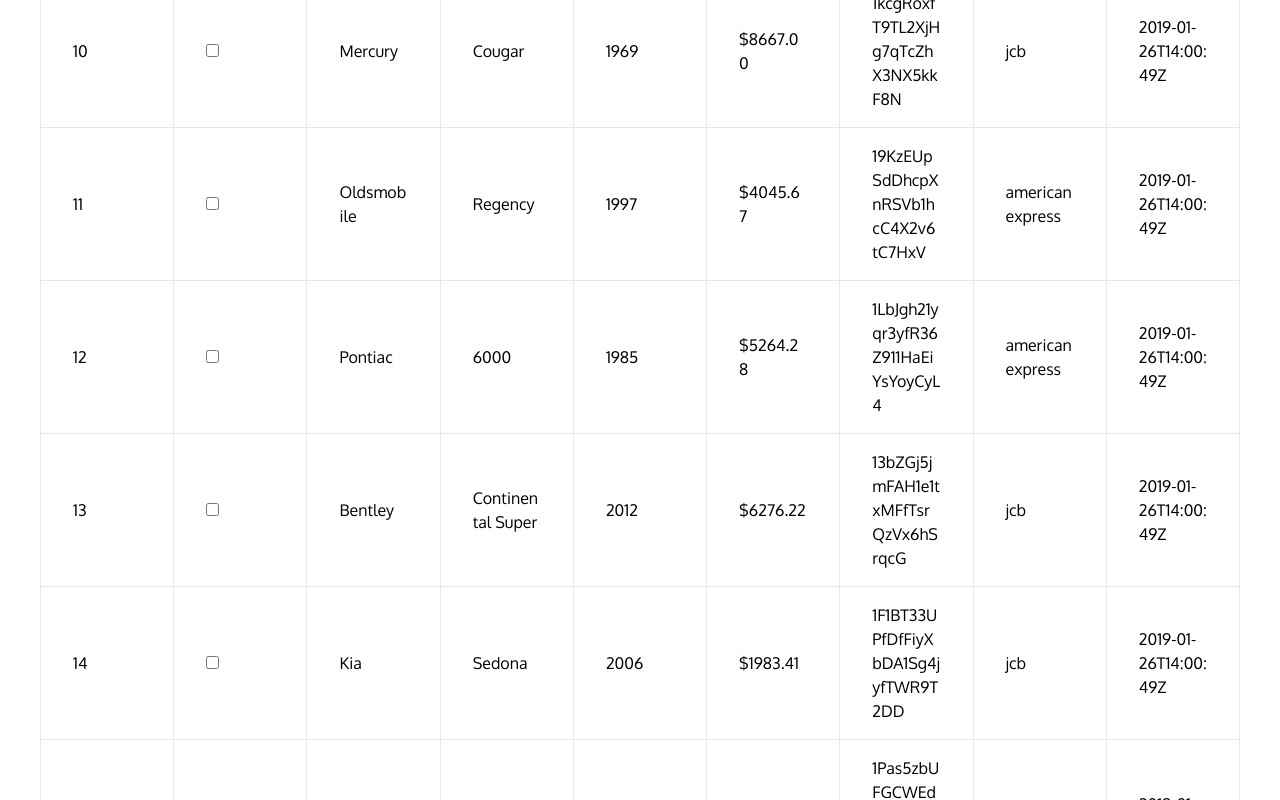
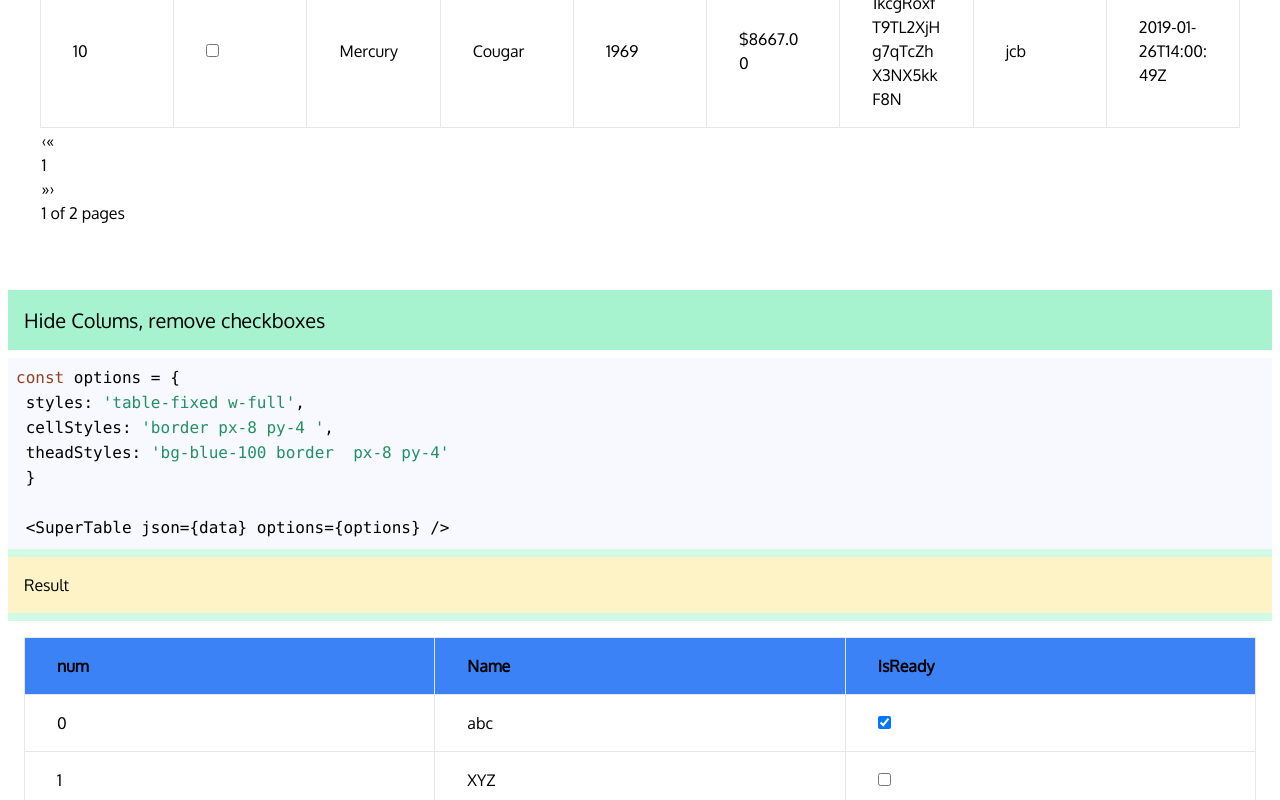
Before and after one commit to sajrashid/React-Dynamic-Json-Table, a React (Create React App) app in the folder hookstest/: page /simple in a window 1280 px wide. Shown: the part 3080-3880 px from the top of the page. Built offline with nearby package versions, Linux system fonts and the light colour scheme; a web font is replaced by a local one.

Commit message:
added paging reducer actions

```diff
--- a/hookstest/src/components/supertable/Table.js
+++ b/hookstest/src/components/supertable/Table.js
@@ -5,32 +5,37 @@
 import Rows from './children/rows'
 import { TableReducer } from './tableReducer'
 import Thead from './children/thead'
+import Pager from './children/pager'
 
 export default React.memo(function Table(props) {
     // setup initial state
     const options = props.options || {}
-    const  json =  props.json || []
-    const sortDirection ='asc'
-    const initialState = { json: json, jsonCopy:json, options: options, selectedRow:{},sortDirection:sortDirection }
+    const json = props.json || []
+    const sortDirection = 'asc'
+    const pagerInput=1
+    const pageNo=1
+    const pagerIcons = options.pagerIcons || { first: '&lsaquo;', previous: '&laquo;', next: '&raquo', last: '&rsaquo;' }
+    const pageSize = options.pageSize || 10
+    const totalpages=(Math.ceil(json.length / pageSize))
+    const initialState = { json: json, jsonCopy: json, options: options, selectedRow: {},
+     sortDirection: sortDirection, pagerInput:pagerInput, pageSize:pageSize,totalpages:totalpages,
+     pageNo:pageNo, pagerIcons:pagerIcons}
     const [state, dispatch] = useReducer(TableReducer, initialState)
 
-    // set up pager
-    const pageSize = options.pageSize || 10
-    const pagerIcons = options.pagerIcons || { first: '&lsaquo;', previous: '&laquo;', next: '&raquo', last: '&rsaquo;' }
 
     //run once
-    useEffect(()=>{
-        if(options.pageable && json.length > 0 ){
-
+    useEffect(() => {
+        if (options.pageable && json.length > 0) {
+            dispatch({ type:ACTIONS.INITIALSTATE, payload: { pageable: true } })
             //    updateJson(paginate(json || [], pageSize, 0))
             //   updateTotalPages(Math.ceil(json.length / pageSize))
 
-        }else if (json.length > 0){
+        } else if (json.length > 0) {
 
             //  updateJson(json);
             //  updateTotalPages(Math.ceil(json.length / pageSize))
         }
-    },[options.pageable,json.length])
+    }, [options.pageable, json.length])
 
     const styles = options.tableCss || ''
     const cssClasses = ` ${styles}`
@@ -52,6 +57,9 @@
                 <tbody>
                     <Rows className={cssClasses} rowClick={rowClick} state={state} dispatch={dispatch} />
                 </tbody>
+                <tfoot>
+                    <tr>{options.pageable && <td style={{ minWidth: '200px' }}><div className='pagerDiv' > <Pager state={state} dispatch={dispatch} pagerIcons={pagerIcons} totalpages={totalpages} pagerInput={pagerInput} pageNo={pageNo}   /></div></td>}</tr>
+                </tfoot>
             </table>
         </DataProvider.Provider>
 
--- a/hookstest/src/components/supertable/actions.js
+++ b/hookstest/src/components/supertable/actions.js
@@ -1,5 +1,5 @@
 export const ACTIONS={
-    INITIAL:'initial',
+    INITIALSTATE:'initialState',
     SELECTEDROW:'selectedRow',
     SORT:'sort',
     FIRST:'first',
--- a/hookstest/src/components/supertable/children/pager.js
+++ b/hookstest/src/components/supertable/children/pager.js
@@ -1,31 +1,46 @@
 import { useCustomContext  } from '../customContext';
 import React from "react";
 import helper from "../helpers/helper"
+import { ACTIONS } from '../actions';
 
-const Pager = props => {
+function Pager ({ state, dispatch }) {
     const handleFocus = (e) => e.target.select();
-    const { pageNo, pagerDispatch } = useCustomContext ()
+
+    function handlePagingClick(e){
+        let buttonName=e.currentTarget.id.toString().toUpperCase()
+        dispatch({type:ACTIONS[buttonName]})
+    }
+    const pagingInputChange = (e) => {
+        e.preventDefault()
+        const el = e.currentTarget
+        let inputValue = parseInt(el.value)
+        if ((inputValue < state.totalpages + 1) && (inputValue > 0)) {
+        }
+
+        e.target.select();
+    }
+
     const createPager = () => {
-        let arr = Object.keys(props.pagerIcons)
+        let arr = Object.keys(state.pagerIcons)
 
         return arr.map((key, index) => {
-            const html = props.pagerIcons[key]
+            const html = state.pagerIcons[key]
 
-            if (index === 2) {
+            if ( index === 2) {
                return <React.Fragment key={index}>
-                    <div><input onFocus={handleFocus} onChange={props.pagingInputChange} value={props.pagerInput} type="number" /></div>
-                    <button id={key} onClick={()=>pagerDispatch({type:'next'})} dangerouslySetInnerHTML={helper.createMarkup(html)}></button>
+                    <div><input onFocus={handleFocus} onChange={pagingInputChange} value={state.pagerInput} type="number" /></div>
+                    <button id={key} onClick={handlePagingClick} dangerouslySetInnerHTML={helper.createMarkup(html)}></button>
                 </React.Fragment>
             }
 
             if (index === 3) {
                return <React.Fragment key={index}>
-                    <button id={key} onClick={props.pagingClick} dangerouslySetInnerHTML={helper.createMarkup(html)}></button>
-                    <div className='pageCounter'>{props.pageNo}&nbsp;of&nbsp;{props.totalpages}&nbsp;pages</div>
+                    <button id={key} onClick={handlePagingClick} dangerouslySetInnerHTML={helper.createMarkup(html)}></button>
+                    <div className='pageCounter'>{state.pageNo}&nbsp;of&nbsp;{state.totalpages}&nbsp;pages</div>
                 </React.Fragment>
             }
 
-            return <button key={index} id={key} onClick={props.pagingClick} dangerouslySetInnerHTML={helper.createMarkup(html)}></button>
+            return <button key={index} id={key} onClick={handlePagingClick} dangerouslySetInnerHTML={helper.createMarkup(html)}></button>
         })
     }
 
--- a/hookstest/src/components/supertable/children/thead.js
+++ b/hookstest/src/components/supertable/children/thead.js
@@ -23,9 +23,13 @@
             // Test if we can find the current column in options Label array
 
             const isLabel =  _.find(labelColsArr, key)
+
+            //if isHidden Return a null Column and exit
             return isHidden ? null :
+            //Return a Label Column and exit
                 isLabel ? <th className={cssClasses} id={key} key={key} onClick={(e) => dispatch({type:ACTIONS.SORT, payload:{id:e.currentTarget.id}})} dangerouslySetInnerHTML={helper.createMarkupLiteral(key, isLabel[key], key)}></th>
-                    : <th  className={cssClasses}  id={key} key={key} onClick={(e) => dispatch({type:ACTIONS.SORT, payload:{id:e.currentTarget.id}})} >{key}</th>
+
+                : <th  className={cssClasses}  id={key} key={key} onClick={(e) => dispatch({type:ACTIONS.SORT, payload:{id:e.currentTarget.id}})} >{key}</th>
         })
     }
 
--- a/hookstest/src/components/supertable/tableReducer.js
+++ b/hookstest/src/components/supertable/tableReducer.js
@@ -2,19 +2,53 @@
 import { compareValues } from './utils/utils'
 
 export const TableReducer = (state, action) => {
-    const json = state.json
-    const data = state.data || {}
-    const options = data
+    const options = state.data || {}
+
+    //set up pagination
+
+    const paginate = (array, page_size, page_number) => {
+        return array.slice(page_number * page_size, (page_number + 1) * page_size);
+    }
+
+
     switch (action.type) {
+
+        case ACTIONS.INITIALSTATE:
+            state.pageable = action.payload.pageable
+            if (state.pageable) {
+                state.json = paginate(state.json || [], state.pageSize, 0)
+            } else {
+                state.totalPages = (Math.ceil(state.json.length / state.pageSize))
+            }
+            return { ...state }
+        case ACTIONS.GOTOPAGE:
+            return { ...state }
+        case ACTIONS.FIRST:
+            state.pageNo=1
+            state.json=(paginate(state.jsonCopy, state.pageSize, 0))
+            return { ...state }
+        case ACTIONS.LAST:
+            state.totalpages
+            state.json=(paginate(state.jsonCopy, state.pageSize, state.totalpages))
+            return { ...state }
+        case ACTIONS.NEXT:
+            state.pageNo=state.pageNo >= state.totalpages ? state.pageNo : state.pageNo + 1
+            state.json=(paginate(state.jsonCopy, state.pageSize, state.pageNo-1))
+
+            return { ...state }
+        case ACTIONS.LAST:
+            state.pageNo=state.totalpages
+            state.json=(paginate(state.jsonCopy, state.pageSize, state.pageNo-1))
+            return { ...state }
+
         case ACTIONS.SELECTEDROW:
-            let selectedRow = action.payload.row
-            state.selectedRow = selectedRow
+            state.selectedRow = action.payload.row
             return { ...state }
         case ACTIONS.SORT:
             let colName = action.payload.id
             let sortDirection = state.sortDirection
-            json.sort(compareValues(colName, sortDirection));
-            state.sortDirection === 'asc' ? state.sortDirection = 'desc': state.sortDirection = 'asc'
+            state.json.sort(compareValues(colName, sortDirection));
+            state.sortDirection === 'asc' ? state.sortDirection = 'desc' : state.sortDirection = 'asc'
             return { ...state }
 
         default:
```
Lines whose indentation alone changed are shown as unchanged.
